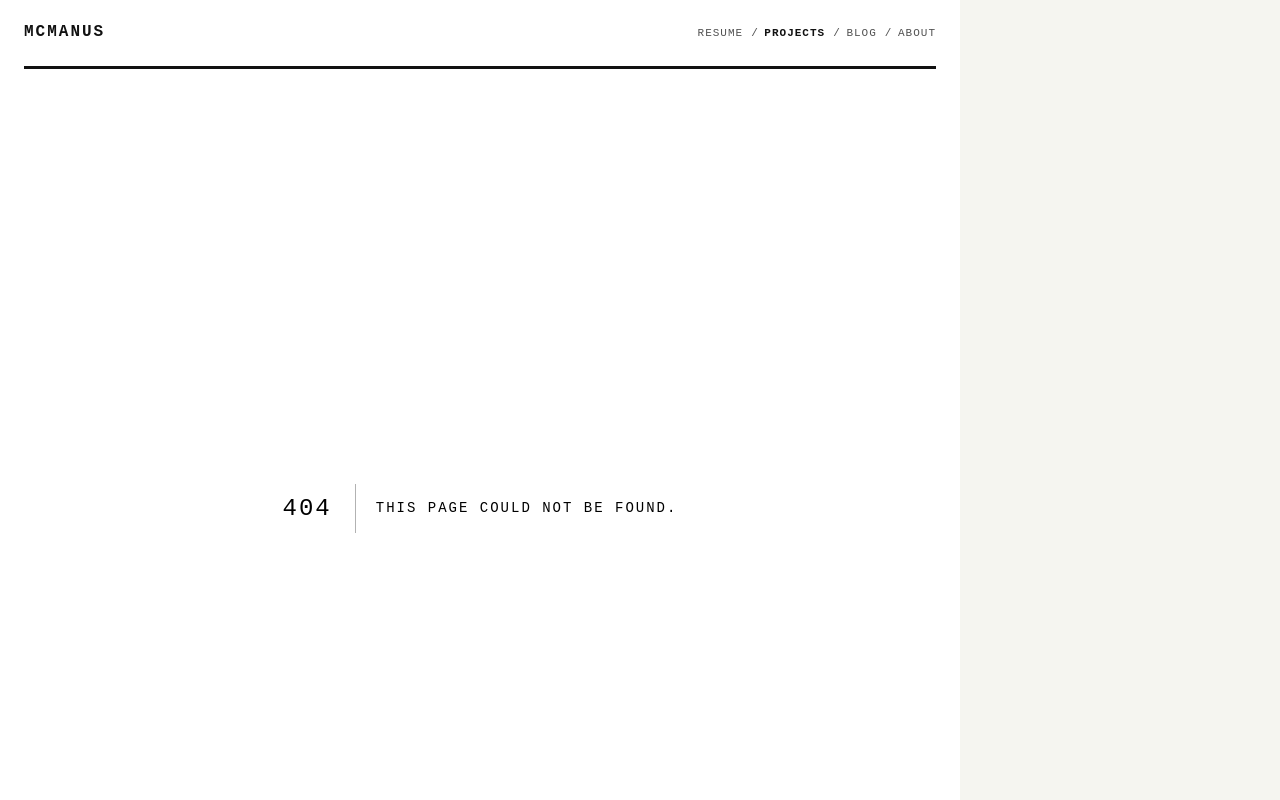
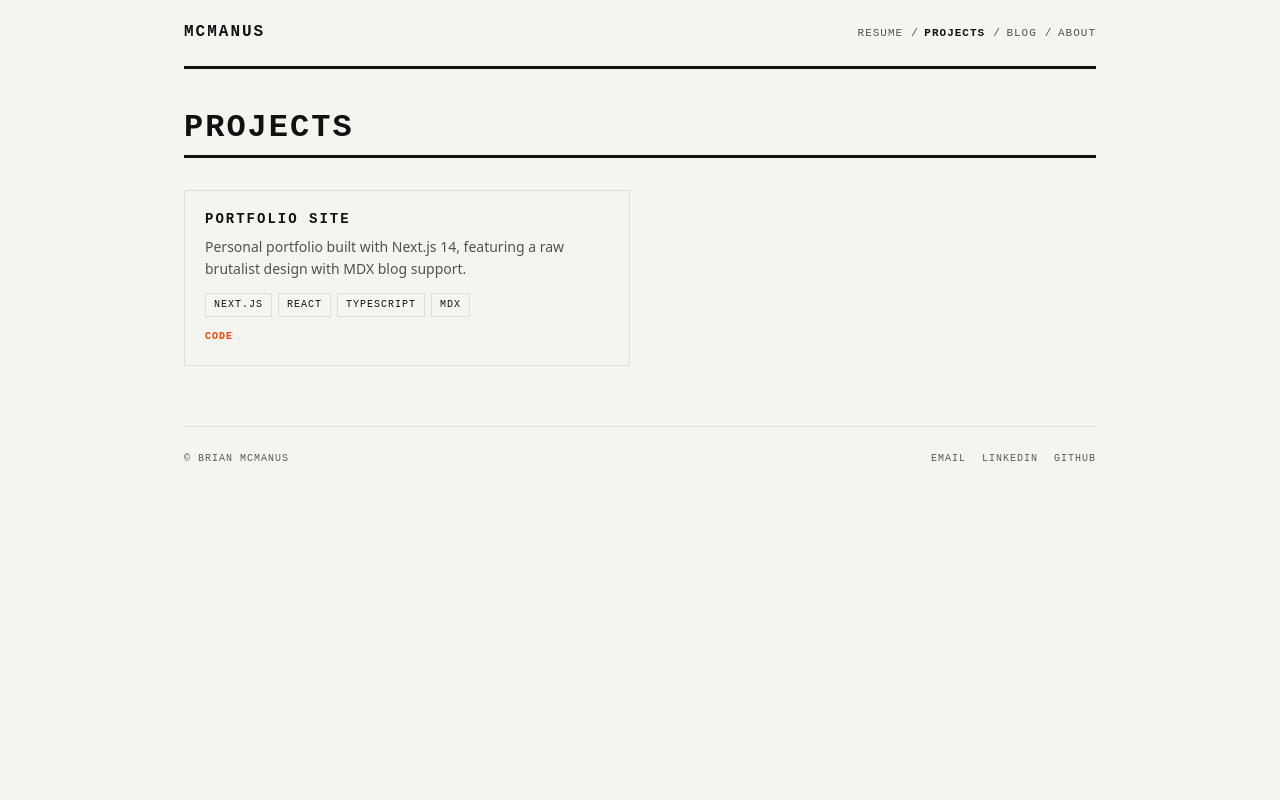
Before and after one commit to Beerspitnight/portfolio-site, a Next.js app: page /projects in a window 1280 px wide. Before the commit this address had no page. Shown: the top 800 px of the page. Built offline with nearby package versions, Linux system fonts and the light colour scheme.

Commit message:
feat: build projects page with card grid and brutalist styling

```diff
--- /dev/null
+++ b/app/projects/page.module.css
@@ -0,0 +1,17 @@
+.title {
+  padding-bottom: 8px;
+  border-bottom: 3px solid var(--color-rule);
+  margin-bottom: 32px;
+}
+
+.grid {
+  display: grid;
+  grid-template-columns: repeat(2, 1fr);
+  gap: 20px;
+}
+
+@media (max-width: 768px) {
+  .grid {
+    grid-template-columns: 1fr;
+  }
+}
--- /dev/null
+++ b/app/projects/page.tsx
@@ -0,0 +1,21 @@
+import type { Metadata } from 'next';
+import { projects } from '@/content/projects';
+import ProjectCard from '@/components/ProjectCard';
+import styles from './page.module.css';
+
+export const metadata: Metadata = {
+  title: 'Projects | Brian McManus',
+};
+
+export default function ProjectsPage() {
+  return (
+    <section>
+      <h1 className={styles.title}>Projects</h1>
+      <div className={styles.grid}>
+        {projects.map((project) => (
+          <ProjectCard key={project.title} project={project} />
+        ))}
+      </div>
+    </section>
+  );
+}
--- /dev/null
+++ b/components/ProjectCard.module.css
@@ -0,0 +1,42 @@
+.card {
+  border: 1px solid var(--color-border);
+  padding: 20px;
+}
+
+.title {
+  font-size: 14px;
+  margin-bottom: 8px;
+}
+
+.description {
+  font-family: var(--font-body);
+  font-size: 14px;
+  color: var(--color-text-secondary);
+  line-height: 1.6;
+  margin-bottom: 12px;
+}
+
+.tags {
+  display: flex;
+  flex-wrap: wrap;
+  gap: 6px;
+  margin-bottom: 12px;
+}
+
+.links {
+  display: flex;
+  gap: 16px;
+}
+
+.link {
+  font-size: 10px;
+  text-transform: uppercase;
+  letter-spacing: 1px;
+  font-weight: 700;
+  color: var(--color-accent);
+  text-decoration: none;
+}
+
+.link:hover {
+  text-decoration: underline;
+}
--- /dev/null
+++ b/components/ProjectCard.tsx
@@ -0,0 +1,29 @@
+import { Project } from '@/content/projects';
+import SkillChip from './SkillChip';
+import styles from './ProjectCard.module.css';
+
+export default function ProjectCard({ project }: { project: Project }) {
+  return (
+    <div className={styles.card}>
+      <h3 className={styles.title}>{project.title}</h3>
+      <p className={styles.description}>{project.description}</p>
+      <div className={styles.tags}>
+        {project.tags.map((tag) => (
+          <SkillChip key={tag} label={tag} />
+        ))}
+      </div>
+      <div className={styles.links}>
+        {project.liveUrl && (
+          <a href={project.liveUrl} className={styles.link} target="_blank" rel="noopener noreferrer">
+            Live
+          </a>
+        )}
+        {project.codeUrl && (
+          <a href={project.codeUrl} className={styles.link} target="_blank" rel="noopener noreferrer">
+            Code
+          </a>
+        )}
+      </div>
+    </div>
+  );
+}
```
